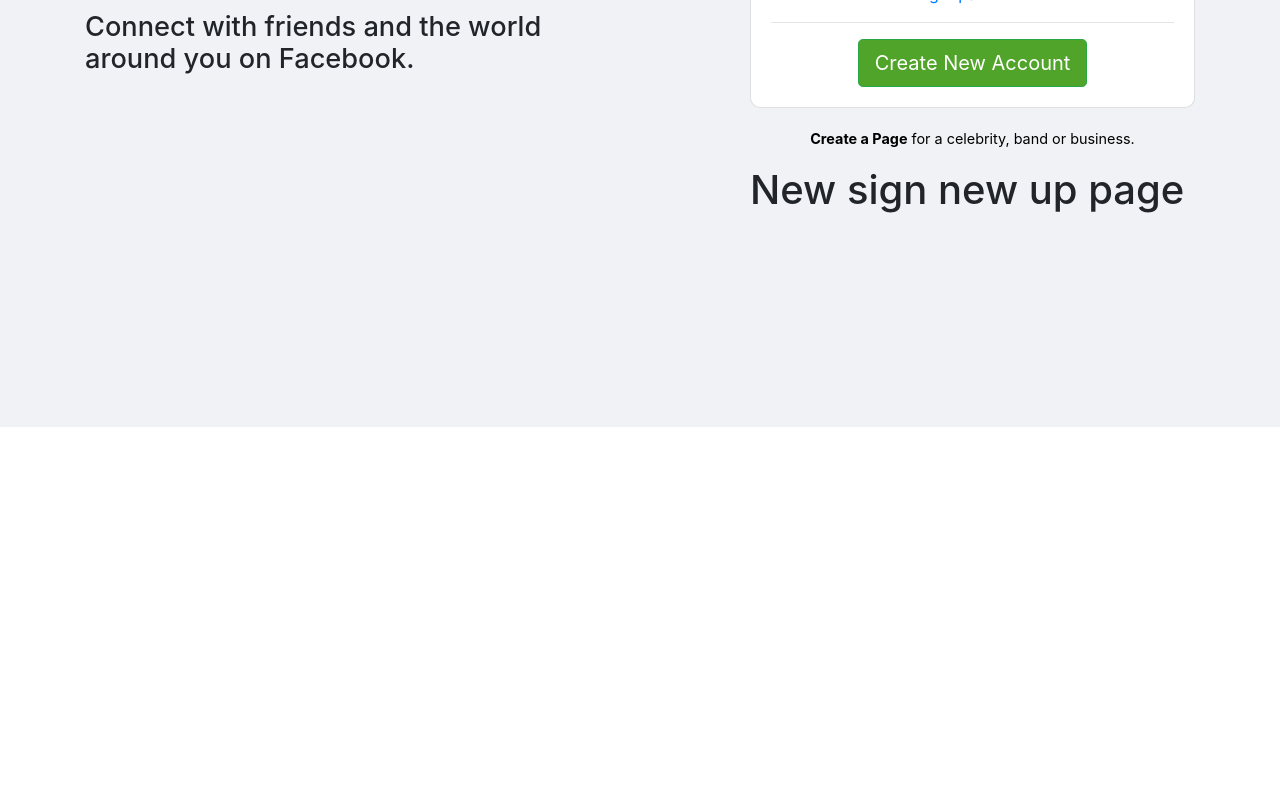
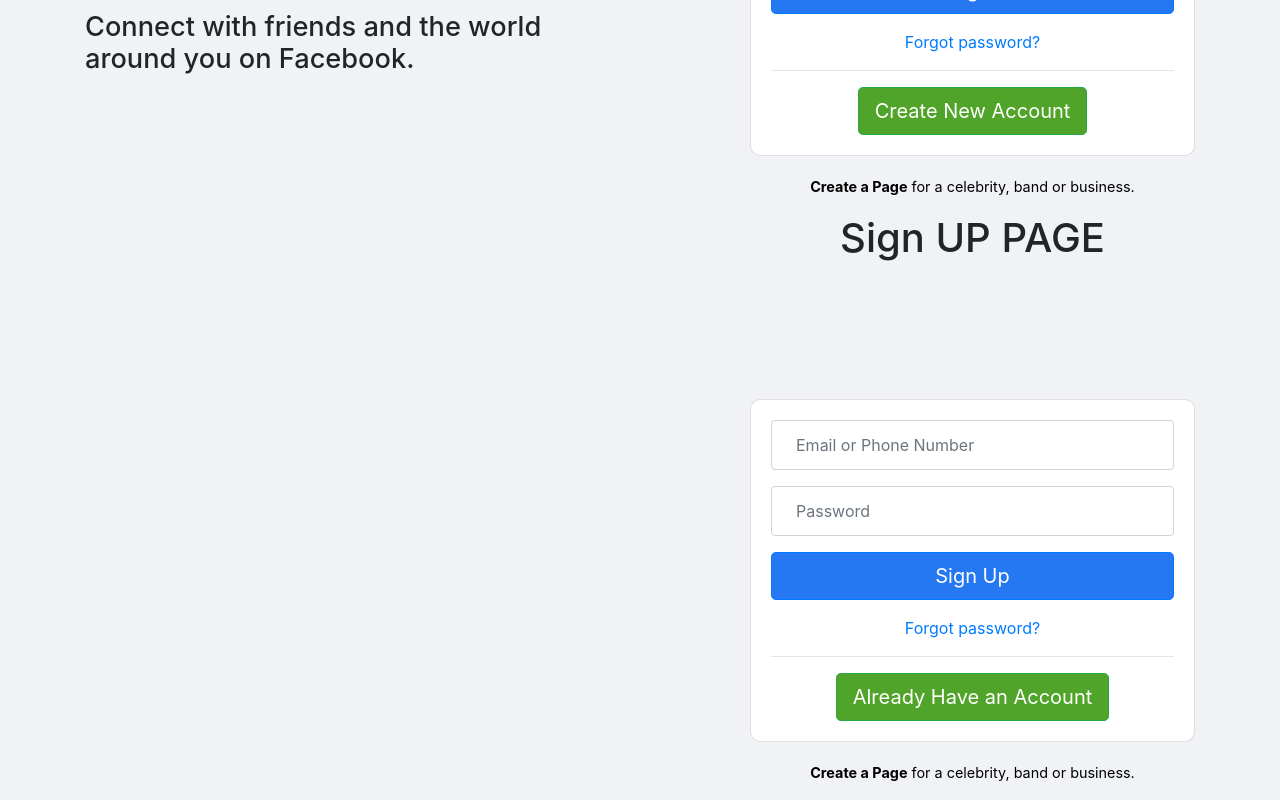
Before and after one commit to mk-knight23/fb-login-form, a React (Vite) app: page / in a window 1280 px wide. Shown: the part 373-1173 px from the top of the page. Before the commit the page ends 800 px from the top, so only its background shows below. Built offline with nearby package versions, Linux system fonts and the light colour scheme.

Commit message:
new page added

```diff
--- a/src/App.js
+++ b/src/App.js
@@ -12,7 +12,9 @@
           <Hero />
         </Col>
         <Col lg={5}>
+          <h1 className="text-center">LOGIN PAGE</h1>
           <Login />
+          <h1 className="text-center">Sign UP PAGE</h1>
           <Signup/>
         </Col>
       </Row>
--- a/src/Signup.js
+++ b/src/Signup.js
@@ -1,11 +1,77 @@
-import React from 'react'
+import React, { Component } from 'react';
+import { Card, Button, Form } from 'react-bootstrap';
 
-function Signup() {
+export default class Signup extends Component {
+  constructor() {
+    super();
+    this.state = {
+      contact: '',
+      password: '',
+    };
+    this.handleChange = this.handleChange.bind(this);
+  }
+
+  handleChange(event) {
+    const { name, value } = event.target;
+    this.setState({
+      [name]: value,
+    });
+    console.log(this.state);
+  }
+
+  render() {
     return (
-        <div>
-            <h1> New sign new up page</h1>
-        </div>
-    )
+      <div className='text-center'>
+        <Card className='sign-in-card'>
+          <Card.Body>
+            <Form className='sign-in-form'>
+              <Form.Group>
+                <input
+                  className='form-control'
+                  type='text'
+                  placeholder='Email or Phone Number'
+                  name='contact'
+                  onChange={this.handleChange}
+                  value={this.state.contact}
+                />
+              </Form.Group>
+              <Form.Group>
+                <input
+                  className='form-control'
+                  type='password'
+                  placeholder='Password'
+                  name='password'
+                  onChange={this.handleChange}
+                  value={this.state.password}
+                />
+              </Form.Group>
+              <Form.Group>
+                <Button
+                  variant='primary'
+                  className='bg-fb-blue'
+                  size='lg'
+                  block
+                >
+                  Sign Up
+                </Button>
+              </Form.Group>
+              <p>
+                <a href='#'>Forgot password?</a>
+              </p>
+              <hr />
+              <Button variant='success' className='btn btn-lg bg-fb-green'>
+                Already Have an Account
+              </Button>
+            </Form>
+          </Card.Body>
+        </Card>
+        <p className='celebrity-prompt'>
+          <a href='#'>
+            <strong>Create a Page</strong>
+          </a>{' '}
+          for a celebrity, band or business.
+        </p>
+      </div>
+    );
+  }
 }
-
-export default Signup
```
